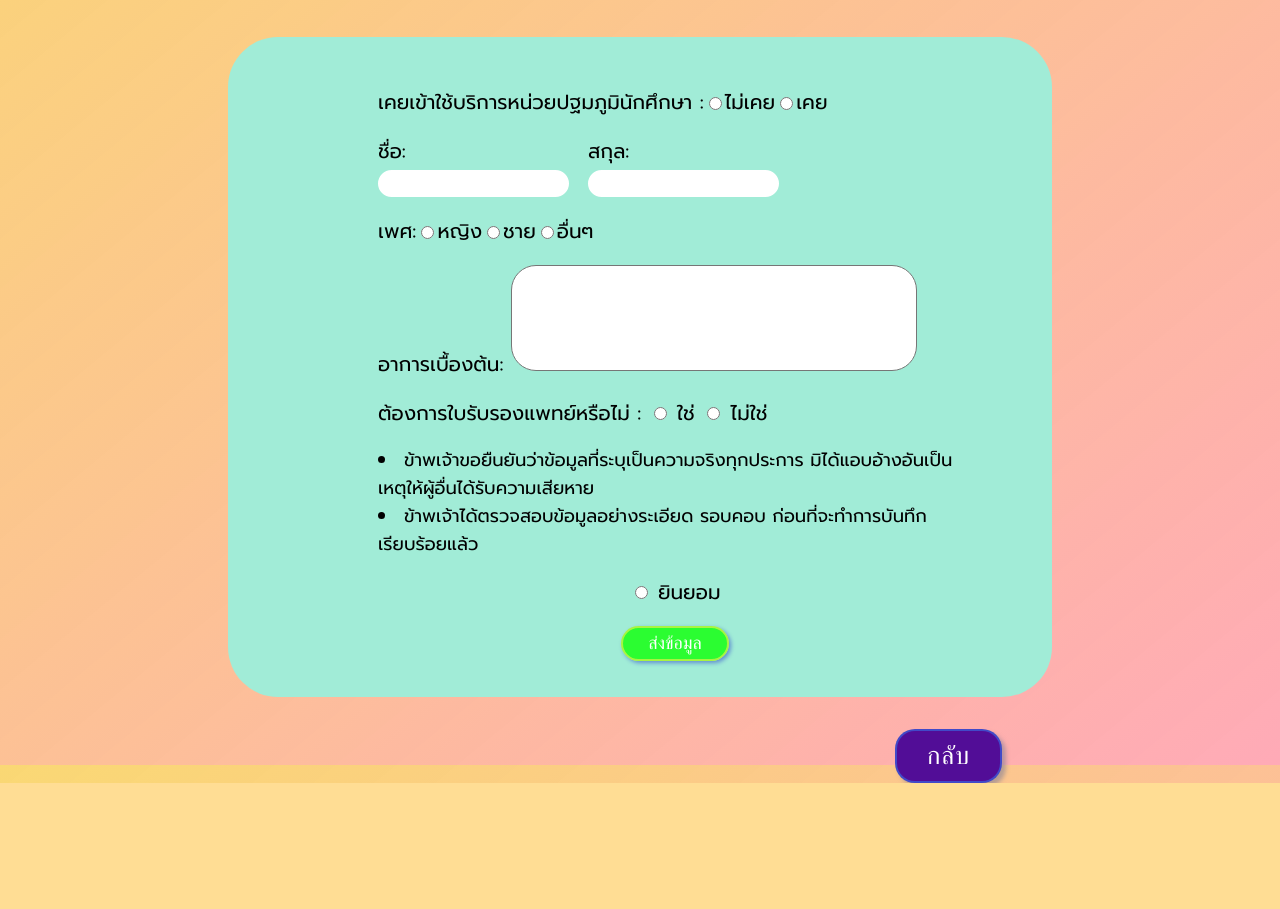
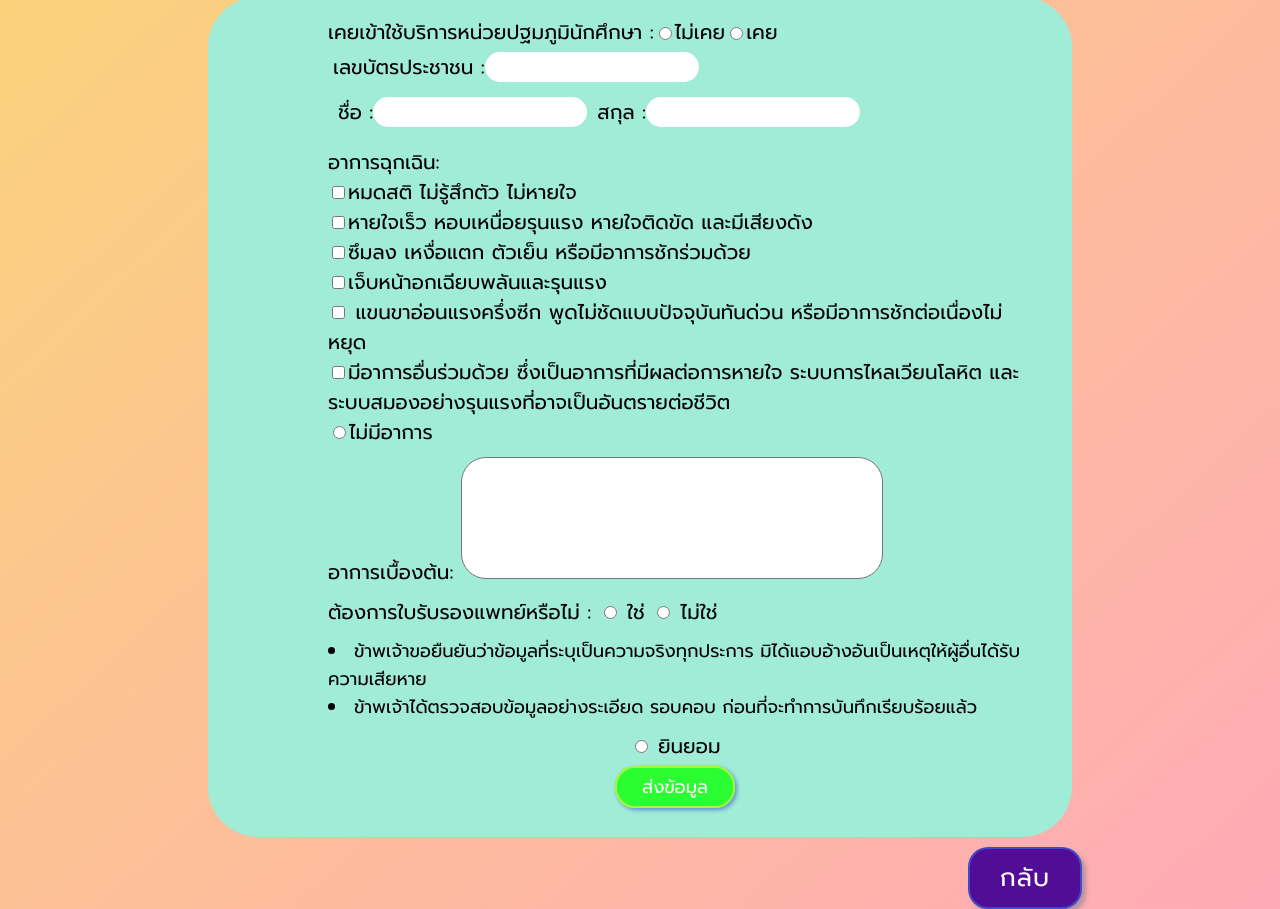
Before and after one commit to MewCHwcx/chayanis-ratchaneegorn-webapp, a plain HTML site: page web-page/ratchaneegorn-webpage/inform.html in a window 1280 px wide. Shown: the part 287-1196 px from the top of the page. Before the commit the page ends 1070 px from the top, so only its background shows below. Drawn offline with Linux system fonts and the light colour scheme.

Commit message:
update-project

```diff
--- a/web-page/ratchaneegorn-webpage/inform.html
+++ b/web-page/ratchaneegorn-webpage/inform.html
@@ -23,17 +23,30 @@
                     <input type="radio" name="check" value="female"> ไม่เคย
                     <input type="radio" name="check" value="male"> เคย
                 </div>
+                <div class="id-number">
+                        <label for="id">เลขบัตรประชาชน :</label><br>
+                        <input type="number" id="id" value="">
+                </div>
                 <div class="input-name">
-                    <div>ชื่อ: <input type="text" name="name"></div>
-                    <div>สกุล: <input type="text" name="name"></div>
 
+                    <div>
+                        <label for="fname">ชื่อ : </label><br>
+                        <input type="text" id="fname" value="">
+                    </div>
+                    <div>
+                        <label for="Lname">สกุล : </label><br>
+                        <input type="text" id="lname" value="">
+                    </div>
                 </div>
-                <div class="gender">
-                    เพศ:
-                    <input type="radio" name="gender" value="female">หญิง
-                    <input type="radio" name="gender" value="male">ชาย
-                    <input type="radio" name="gender" value="other">อื่นๆ
-                </div>
+                <div class="emergency">
+                    อาการฉุกเฉิน:
+                    <div><input type="checkbox" name="emer" value="emergency1">หมดสติ ไม่รู้สึกตัว ไม่หายใจ</div>
+                    <div><input type="checkbox" name="emer" value="emergency2">หายใจเร็ว หอบเหนื่อยรุนแรง หายใจติดขัด และมีเสียงดัง</div>
+                    <div><input type="checkbox" name="emer" value="emergency3">ซึมลง เหงื่อแตก ตัวเย็น หรือมีอาการชักร่วมด้วย</div>
+                    <div><input type="checkbox" name="emer" value="emergency4">เจ็บหน้าอกเฉียบพลันและรุนแรง</div>
+                    <div><input type="checkbox" name="emer" value="emergency5"> แขนขาอ่อนแรงครึ่งซีก พูดไม่ชัดแบบปัจจุบันทันด่วน หรือมีอาการชักต่อเนื่องไม่หยุด</div>
+                    <div><input type="checkbox" name="emer" value="emergency6">มีอาการอื่นร่วมด้วย ซึ่งเป็นอาการที่มีผลต่อการหายใจ ระบบการไหลเวียนโลหิต และระบบสมองอย่างรุนแรงที่อาจเป็นอันตรายต่อชีวิต</div>
+                    <div><input type="radio" name="emer-no" value="">ไม่มีอาการ</div></div>
                 <div class="about-sym">
                     อาการเบื้องต้น: <textarea name="comment" rows="3" cols="20"></textarea>
                 </div>
@@ -52,13 +65,13 @@
 
                     </div>
                     <div class="except">
-                        <button id="except-button" style="color: white;">ส่งข้อมูล</button>
+                        <a id="except-button" class="hover-button" style="color: white;" href="appoint.html">ส่งข้อมูล</a>
                     </div>
                 </div>
             </div>
-            <div class="back-button">
-                <button id="back" style="color: white; float: right;">กลับ</button>
-            </div>
+        </div>
+        <div class="back-button">
+            <a id="back" class="hover-button" style="color: white; float: right;" href="calendar.html">กลับ</a>
         </div>
     </div>
 </body>
--- a/web-page/ratchaneegorn-webpage/style/style.css
+++ b/web-page/ratchaneegorn-webpage/style/style.css
@@ -22,7 +22,11 @@
 body {
     background-color: #ffdd94;
     background-image: linear-gradient(to bottom right, #fad874,#ffa0bed5);
+    /* background-image: url("../image/bgtest.png");
+    background-size: contain;
+    background-repeat: no-repeat; */
     min-height: 100vh;
+    height: auto;
 }
 #container {
     font-family: 'Prompt', sans-serif;
@@ -30,6 +34,7 @@ body {
     margin: 0vh 20vh 0vh 20vh;
     padding: 20px;
 }
+
 .text{
     font-family: 'Mitr', sans-serif;
     color: #4e692e;
@@ -118,7 +123,7 @@ body {
     outline: none;
     cursor: pointer;
 }
-#back, #cancel, #except {
+#back, #cancel, #except, #next {
     text-align: center;
     font-size: 25px;
     letter-spacing: 1px;
@@ -129,11 +134,15 @@ body {
     padding: 10px 30px;
     display: inline-block;
     outline: none;
+    text-decoration: none;
     cursor: pointer;
 }
 .user-action {
     display: inline;
     float: right;
+}
+.back-button {
+    padding: 10px;
 }
 #cancel {
     width: fit-content;
@@ -191,11 +200,11 @@ body {
 }
 .main-inform {
     width: auto;
-    height: 70vh;
-    margin:40px;
+    height: 100vh;
+    margin: 0px 20px;
     display: flex;
     flex-direction: column;
-    padding: 50px;
+    padding: 20px;
     font-size: 20px;
     background-color: #a1ecd7 ;
     border-radius: 50px;
@@ -203,39 +212,48 @@ body {
 .check-use {
     display: flex;
     flex-direction: row;
-    padding:  0px 0px 0.5cm 0px;
+    padding:  0px 0px 10pxm 0px;
 }
 .information {
     padding: 0px 30px 30px 100px;
 }
-.input-name {
+.information label {
+    padding:  0px 0px 10pxm 0px;
+}
+#id, #fname, #lname {
+    width: 200px;
+}
+.input-name, .id-number{
     display: flex;
     flex-direction: row;
-    width: 70%;
+    padding: 5px;
 }
 .input-name div {
-    padding: 0px  0.5cm 0px  0px;
+    display: flex;
+    flex-direction: row;
+    padding: 5px;
 }
 input {
     border-radius: 20px;
     border: 5px solid white;
 }
-.gender {
-    display: flex;
+.emergency {
+    /* display: flex; */
     flex-direction: row;
-    padding: 0.5cm 0px 0.5cm 0px ;
+    padding: 10px 0px 10px 0px ;
 }
 textarea {
     width: 400px;
     height: 100px;
     resize: none;
     border-radius: 25px;
+    padding: 10px ;
 }
 .certificate {
-    padding: 0.5cm 0px 0.5cm 0px ;
+    padding: 10px 0px 10px 0px ;
 }
 .verify, .verify div {
-    padding: 0cm 0px 0.5cm 0px ;
+    padding: 0px 0px 10px 0px ;
 }
 .except {
     text-align: center;
@@ -247,9 +265,37 @@ textarea {
         box-shadow: 2px 2px 4px rgba(0,0,200,0.4);
         border-radius: 20px;
         padding: 5px 25px;
+        text-decoration: none;
         cursor: pointer;
 }
 #container-calendar {
-    background-color: white;
-    padding: 180px;
+    /* background-color: white; */
+    /* padding: 10px; */
+    display: flex;
+    flex-direction: column;
 }
+.this-calendar {
+    width: auto;
+    height: 400px;
+    background-color: whitesmoke;
+    border-radius: 20px;
+    border: 2px solid #fcca0486;
+    padding:0px 20px 10px 20px;
+}
+.next-button {
+    text-align: right;
+    padding: 10px;
+}
+.hover-button:hover {
+    background-color: rgb(255, 246, 122) !important;
+    transition: 0.5s;
+}
+#next {
+    font-size: 18px;
+    border: 2px solid rgb(244, 255, 93);
+    background: #1bff1be0;
+    box-shadow: 2px 2px 4px rgba(0,0,200,0.4);
+    border-radius: 20px;
+    cursor: pointer;
+    /* text-align: right; */
+}
```
Also changed, not shown: web-page/ratchaneegorn-webpage/appoint.html (+3 -6 lines), web-page/ratchaneegorn-webpage/calendar.html (+16 -8 lines), web-page/ratchaneegorn-webpage/menu.html (+1 -1 lines), web-page/ratchaneegorn-webpage/image/background.jpg (added), web-page/ratchaneegorn-webpage/image/bgtest.png (added).
